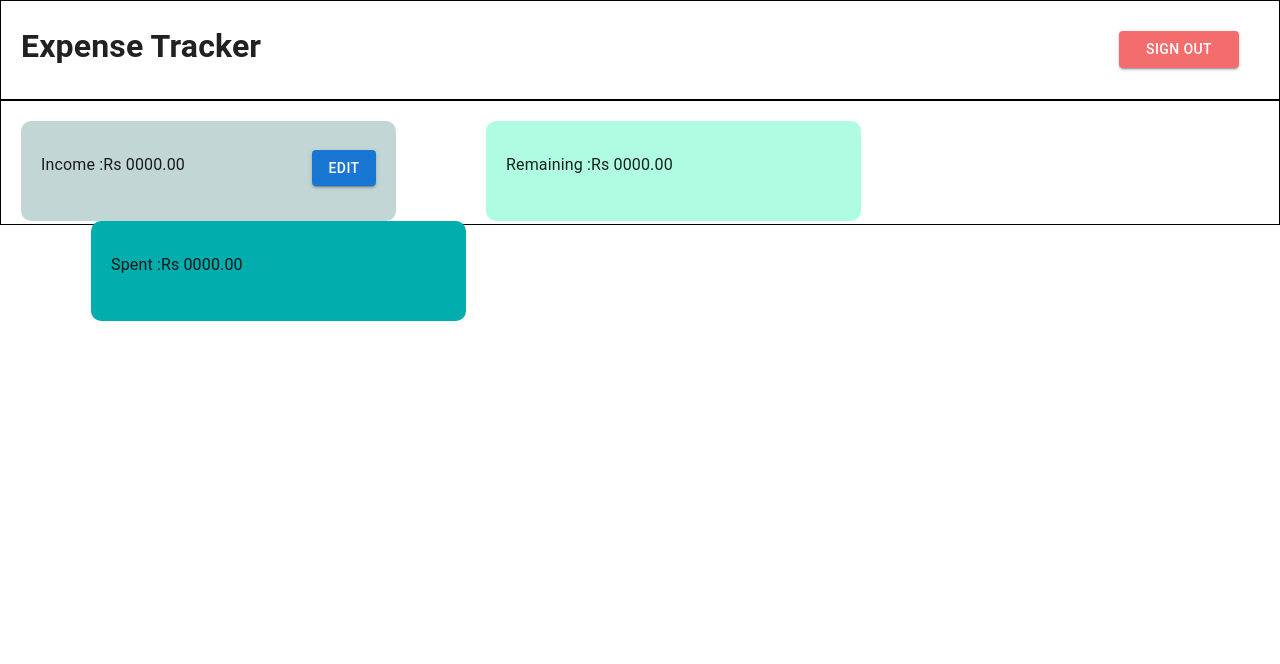
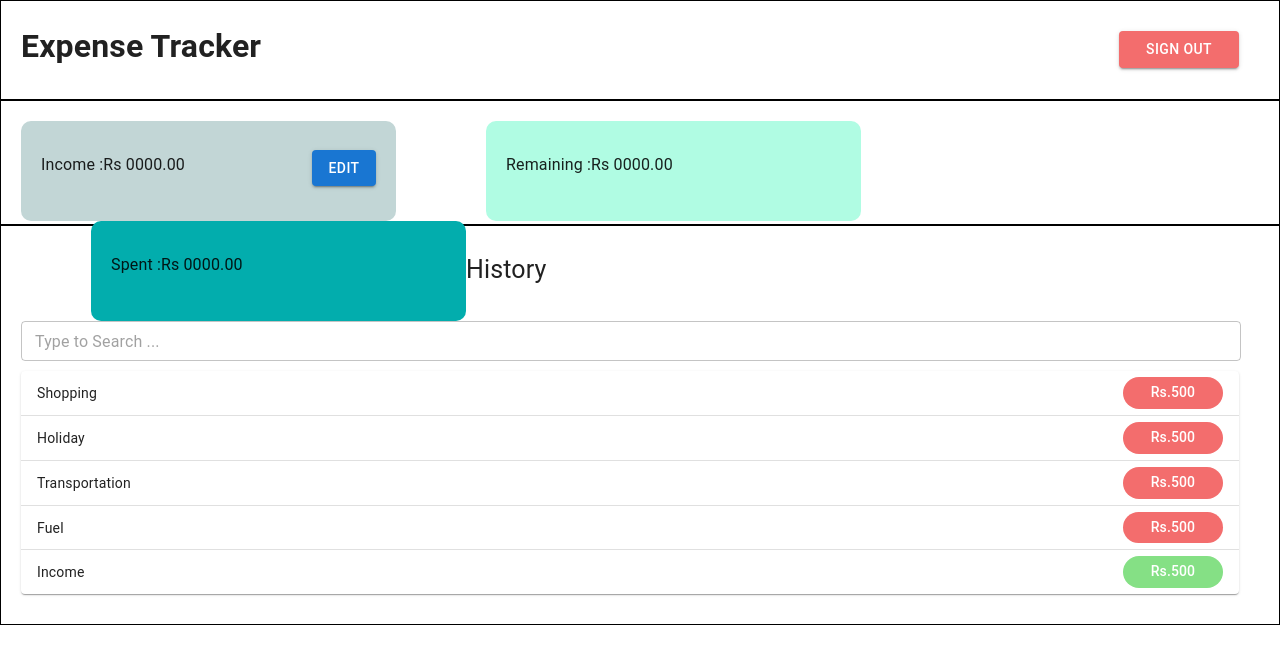
Before and after one commit to fcodelabs/training-expense-management, a React (Create React App) app: page /expenseHome in a window 1280 px wide. Shown: the top 664 px of the page. Built offline with nearby package versions, Linux system fonts and the light colour scheme.

Commit message:
Create Table with Search Function

```diff
--- /dev/null
+++ b/src/Data/expenseData.ts
@@ -0,0 +1,22 @@
+export const Expense = [
+  {
+    exname: "Shopping",
+    excost: 500,
+  },
+  {
+    exname: "Holiday",
+    excost: 500,
+  },
+  {
+    exname: "Transportation",
+    excost: 500,
+  },
+  {
+    exname: "Fuel",
+    excost: 500,
+  },
+  {
+    exname: "Income",
+    excost: 500,
+  },
+];
--- /dev/null
+++ b/src/components/table/expenseTable.tsx
@@ -0,0 +1,88 @@
+import * as React from "react";
+import Box from "@mui/material/Box";
+import TextField from "@mui/material/TextField";
+import CssBaseline from "@mui/material/CssBaseline";
+
+import styled from "styled-components";
+import TableComponent from "./tableComponent";
+import { Expense } from "../../Data/expenseData";
+
+import { useState } from "react";
+
+const Hp = styled.div`
+  margin-left: 20px;
+  font-size: 25px;
+
+  @media (max-width: 480px) {
+    text-align: center;
+    margin-left: 0;
+  }
+`;
+const Htable = styled.div`
+  margin-left: 20px;
+  margin-top: 10px;
+  width: 95.3%;
+
+  @media (max-width: 768px) {
+    width: 94%;
+  }
+
+  @media (max-width: 480px) {
+    width: 330px;
+  }
+`;
+const Hsearch = styled.div`
+  margin-left: 20px;
+
+  @media (max-width: 768px) {
+    width: 94%;
+  }
+
+  @media (max-width: 480px) {
+    width: 330px;
+    margin-top: -10px;
+  }
+`;
+
+function ExpenseTable() {
+    const [innerValue, setInnerValue] = useState("");
+
+    const search = (rows: any) => {
+        return rows.filter((row: any) =>
+            row.exname.toLowerCase().includes(innerValue)
+        );
+    };
+    return (
+        <>
+            <CssBaseline />
+            <div className="exhistory">
+                <Hp>
+                    <p>History</p>
+                </Hp>
+                <Hsearch>
+                    <Box
+                        component="form"
+                        sx={{
+                            "& .MuiTextField-root": { width: "95.3vw", maxWidth: "100%" },
+                        }}
+                        noValidate
+                        autoComplete="off"
+                    >
+                        <TextField
+                            id="outlined-size-small"
+                            placeholder="Type to Search ..."
+                            size="small"
+                            value={innerValue}
+                            onChange={(e) => setInnerValue(e.target.value)}
+                        />
+                    </Box>
+                </Hsearch>
+                <Htable>
+                    <TableComponent rows={search(Expense)} />
+                </Htable>
+            </div>
+        </>
+    );
+}
+
+export default ExpenseTable;
--- /dev/null
+++ b/src/components/table/tableComponent.tsx
@@ -0,0 +1,64 @@
+import * as React from "react";
+import Table from "@mui/material/Table";
+import TableBody from "@mui/material/TableBody";
+import TableCell from "@mui/material/TableCell";
+import TableContainer from "@mui/material/TableContainer";
+
+import TableRow from "@mui/material/TableRow";
+import Paper from "@mui/material/Paper";
+import CssBaseline from "@mui/material/CssBaseline";
+import Box from "@mui/material/Box";
+import Typography from "@mui/material/Typography";
+
+interface TableComponentProps {
+    rows: Array<Expensearray>;
+}
+interface Expensearray {
+    exname: string;
+    excost: number;
+}
+
+function TableComponent({ rows }: TableComponentProps) {
+    return (
+        <>
+            <CssBaseline />
+            <TableContainer component={Paper}>
+                <Table sx={{ minWidth: 330 }} size="small" aria-label="a dense table">
+                    <TableBody>
+                        {rows.map((row: any) => (
+                            <TableRow
+                                key={row.exname}
+                                sx={{ "&:last-child td, &:last-child th": { border: 0 } }}
+                            >
+                                <TableCell component="th" scope="row">
+                                    {row.exname}
+                                </TableCell>
+                                <TableCell align="right">
+                                    <Box
+                                        sx={{
+                                            width: "100px",
+                                            maxWidth: 500,
+                                            backgroundColor:
+                                                row.exname === "Income" ? "#85e085" : "#f36d6d",
+                                            color: "white",
+                                            textAlign: "center",
+                                            float: "right",
+                                            borderRadius: 10,
+                                            paddingTop: "5px",
+                                        }}
+                                    >
+                                        <Typography variant="subtitle2" gutterBottom>
+                                            Rs.{row.excost}
+                                        </Typography>
+                                    </Box>
+                                </TableCell>
+                            </TableRow>
+                        ))}
+                    </TableBody>
+                </Table>
+            </TableContainer>
+        </>
+    );
+}
+
+export default TableComponent;
--- a/src/pages/ExpenseHome/ExpenseHome.tsx
+++ b/src/pages/ExpenseHome/ExpenseHome.tsx
@@ -5,6 +5,7 @@ import Button from "@mui/material/Button";
 
 import styled from "styled-components";
 import ExpenseStatus from "../../components/expenseStatus";
+import ExpenseTable from "../../components/table/expenseTable";
 
 const Exhome = styled.div`
   width: 100vw;
@@ -29,7 +30,7 @@ const Exh1 = styled.h1`
     float: none;
     margin-left: 0;
     text-align: center;
-    font-size:25px
+    font-size: 25px;
   }
 `;
 
@@ -40,7 +41,7 @@ const Signout = styled.div`
   border: none;
   border-radius: 5px;
 
-  @media (max-width: 768px){
+  @media (max-width: 768px) {
     margin-right: 25px;
   }
 
@@ -65,8 +66,14 @@ const Exstatus = styled.div`
 
   @media (max-width: 480px) {
     height: 350px;
-    padding-top:10px;
+    padding-top: 10px;
   }
+`;
+
+const Extable = styled.div`
+  width: 100vw;
+  height: 400px;
+  border: 1px solid black;
 `;
 
 function ExpenseHome() {
@@ -94,6 +101,12 @@ function ExpenseHome() {
                 <Exstatus>
                     <ExpenseStatus />
                 </Exstatus>
+                <>
+                    <CssBaseline />
+                    <Extable>
+                        <ExpenseTable />
+                    </Extable>
+                </>
             </Exhome>
         </>
     );
```
